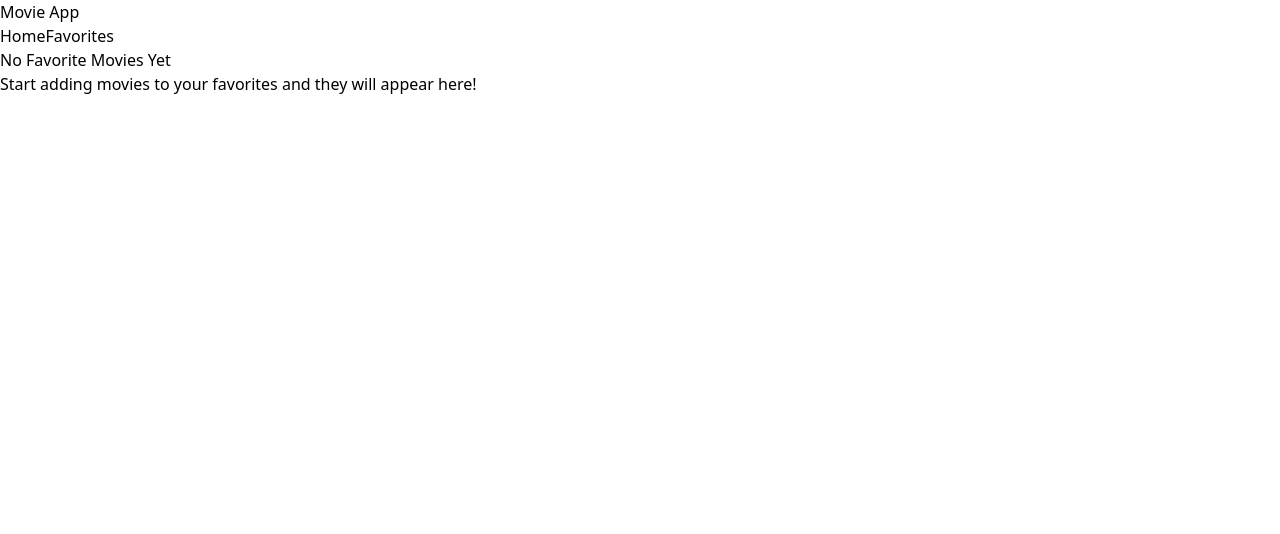
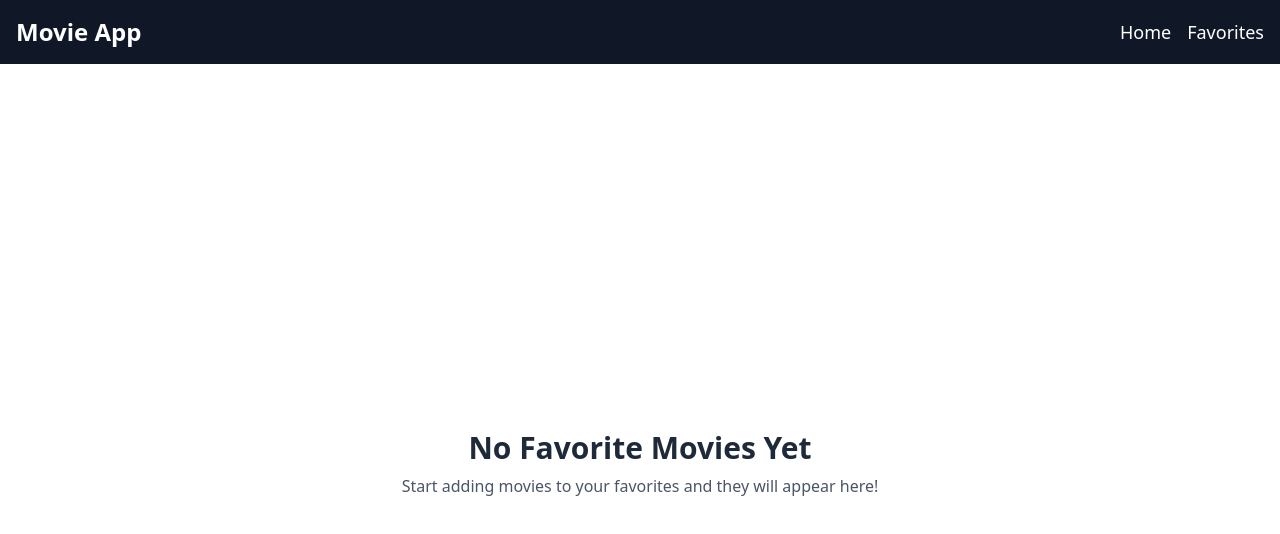
Before and after one commit to i-m-meet/movies-website, a React (Vite) app: page /favorites in a window 1280 px wide. Shown: the top 534 px of the page. Built offline with nearby package versions, Linux system fonts and the light colour scheme.

Commit message:
css updated for all components

```diff
--- a/src/components/MovieCard.jsx
+++ b/src/components/MovieCard.jsx
@@ -4,18 +4,21 @@ const MovieCard = ({ movie }) => {
   };
 
   return (
-    <div className="movie-card">
-      <div className="movie-poster">
-        <img src={movie.img} alt={movie.title} />
-        <div className="movie-overlay">
-          <button className="favorite-btn" onClick={onFavoriteClick}>
+    <div className="bg-white shadow-lg rounded-lg overflow-hidden transform hover:scale-105 transition duration-300">
+      <div className="relative">
+        <img src={movie.img || "https://via.placeholder.com/300x450"} alt={movie.title} className="w-full h-60 object-cover" />
+        <div className="absolute top-2 right-2">
+          <button
+            className="bg-white p-2 rounded-full shadow-md hover:bg-red-500 hover:text-white transition duration-300"
+            onClick={onFavoriteClick}
+          >
             ❤️
           </button>
         </div>
       </div>
-      <div className="movie-info">
-        <h3>{movie.title}</h3>
-        <p>{movie.release_date}</p>
+      <div className="p-4 text-center">
+        <h3 className="text-lg font-bold text-gray-900">{movie.title}</h3>
+        <p className="text-gray-600">{movie.release_date}</p>
       </div>
     </div>
   );
--- a/src/components/Navbar.jsx
+++ b/src/components/Navbar.jsx
@@ -2,17 +2,13 @@ import { Link } from "react-router-dom";
 
 const Navbar = () => {
   return (
-    <nav className="navbar">
-      <div className="navbar-brand">
-        <Link to="/">Movie App</Link>
+    <nav className="bg-gray-900 text-white p-4 flex justify-between items-center">
+      <div className="text-2xl font-bold">
+        <Link to="/" className="hover:text-gray-400">Movie App</Link>
       </div>
-      <div className="navbar-links">
-        <Link to="/" className="nav-link">
-          Home
-        </Link>
-        <Link to="/favorites" className="nav-link">
-          Favorites
-        </Link>
+      <div className="space-x-4">
+        <Link to="/" className="text-lg hover:text-gray-400">Home</Link>
+        <Link to="/favorites" className="text-lg hover:text-gray-400">Favorites</Link>
       </div>
     </nav>
   );
--- a/src/pages/Favorites.jsx
+++ b/src/pages/Favorites.jsx
@@ -1,11 +1,12 @@
-
-const Favorites = () =>{
+const Favorites = () => {
   return (
-    <div className="favorites-empty">
-        <h2>No Favorite Movies Yet</h2>
-        <p>Start adding movies to your favorites and they will appear here!</p>
+    <div className="flex flex-col items-center justify-center h-screen text-center">
+      <h2 className="text-3xl font-bold text-gray-800">No Favorite Movies Yet</h2>
+      <p className="text-gray-600 mt-2">
+        Start adding movies to your favorites and they will appear here!
+      </p>
     </div>
   );
-}
+};
 
-export default Favorites
+export default Favorites;
--- a/src/pages/Home.jsx
+++ b/src/pages/Home.jsx
@@ -3,11 +3,11 @@ import MovieCard from "../components/MovieCard";
 
 const Home = () => {
   const movies = [
-    { id: 1, title: "3 idiots", release_date: "2014" },
+    { id: 1, title: "3 Idiots", release_date: "2014" },
     { id: 2, title: "Pathaan", release_date: "2023" },
     { id: 3, title: "John Wick", release_date: "2021" },
-    { id: 4, title: "Star wars", release_date: "2024" },
-    { id: 5, title: "Avataar", release_date: "2008" },
+    { id: 4, title: "Star Wars", release_date: "2024" },
+    { id: 5, title: "Avatar", release_date: "2008" },
   ];
   const [searchQuery, setSearchQuery] = useState("");
 
@@ -18,28 +18,26 @@ const Home = () => {
   };
 
   return (
-    <div className="home">
-      <form action="" onSubmit={handleSearch} className="search-form">
+    <div className="p-6">
+      {/* Search Bar */}
+      <form onSubmit={handleSearch} className="flex justify-center mb-6">
         <input
           type="text"
-          placeholder="Search for movies...."
-          className="search-input"
+          placeholder="Search for movies..."
+          className="border-2 border-gray-300 rounded-l-md px-4 py-2 w-2/3 sm:w-1/2 focus:outline-none focus:border-gray-500"
           value={searchQuery}
           onChange={(e) => setSearchQuery(e.target.value)}
         />
-        <button type="submit" className="search-button">
+        <button type="submit" className="bg-gray-900 text-white px-4 py-2 rounded-r-md hover:bg-gray-700">
           Search
         </button>
       </form>
 
-      <div className="movies-grid">
-        {movies.map((movie) => {
-          return (
-            (
-              <MovieCard key={movie.id} movie={movie} />
-            )
-          );
-        })}
+      {/* Movies Grid */}
+      <div className="grid grid-cols-1 sm:grid-cols-2 md:grid-cols-3 lg:grid-cols-4 gap-6">
+        {movies.map((movie) => (
+          <MovieCard key={movie.id} movie={movie} />
+        ))}
       </div>
     </div>
   );
```
